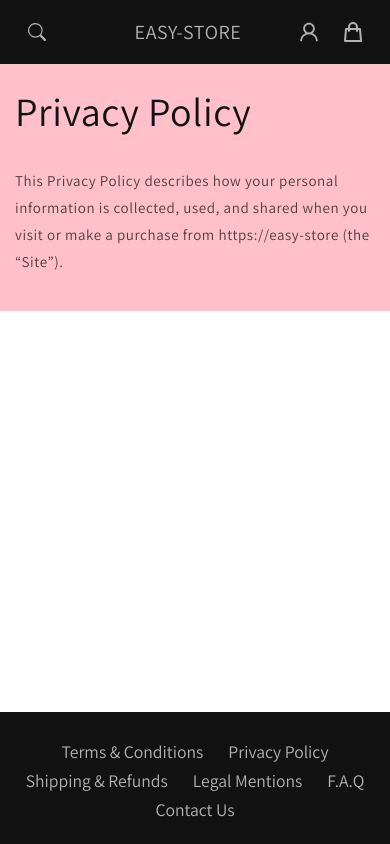
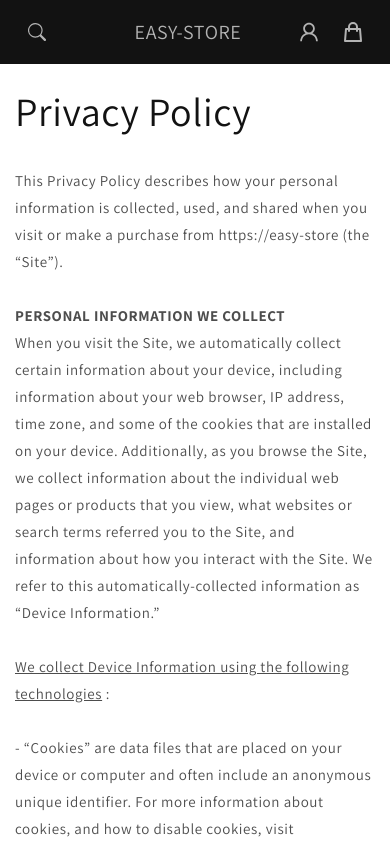
Before and after one commit to lletierce/easy-store-demo, a React (Create React App) app: page /privacy-policy in a window 390 px wide. Shown: the top 844 px of the page. Built offline with nearby package versions, Linux system fonts and the light colour scheme.

Commit message:
💄 F06b: LEGISLATION >PrivacyPolicyPage >Add responsive content text

```diff
--- a/src/components/pages/legislation/PrivacyPolicyPage.js
+++ b/src/components/pages/legislation/PrivacyPolicyPage.js
@@ -13,6 +13,85 @@ export default function PrivacyPolicyPage() {
             <div>
                 <p>
                 This Privacy Policy describes how your personal information is collected, used, and shared when you visit or make a purchase from https://easy-store (the “Site”).
+                <br/>
+                <br/>
+                <strong>PERSONAL INFORMATION WE COLLECT</strong>
+                <br/>
+                When you visit the Site, we automatically collect certain information about your device, including information about your web browser, IP address, time zone, and some of the cookies that are installed on your device. Additionally, as you browse the Site, we collect information about the individual web pages or products that you view, what websites or search terms referred you to the Site, and information about how you interact with the Site. We refer to this automatically-collected information as “Device Information.”
+                <br/>
+                <br/>
+                <u>We collect Device Information using the following technologies</u> :
+                <br/>
+                <br/>
+                - “Cookies” are data files that are placed on your device or computer and often include an anonymous unique identifier. For more information about cookies, and how to disable cookies, visit http://www.allaboutcookies.org.
+                <br/>
+                - “Log files” track actions occurring on the Site, and collect data including your IP address, browser type, Internet service provider, referring/exit pages, and date/time stamps.
+                <br/>
+                - “Web beacons,” “tags,” and “pixels” are electronic files used to record information about how you browse the Site.
+                <br/>
+                <br/>
+                Additionally when you make a purchase or attempt to make a purchase through the Site, we collect certain information from you, including your name, billing address, shipping address, payment information (including credit card numbers), email address, and phone number. We refer to this information as “Order Information.”
+                <br/>
+                <br/>
+                When we talk about “Personal Information” in this Privacy Policy, we are talking both about Device Information and Order Information.
+                <br/>
+                <br/>
+                <strong>HOW DO WE USE YOUR PERSONAL INFORMATION</strong>
+                <br/>
+                We use the Order Information that we collect generally to fulfill any orders placed through the Site (including processing your payment information, arranging for shipping, and providing you with invoices and/or order confirmations). Additionally, we use this Order Information to:
+                <br/>
+                Communicate with you;
+                <br/>
+                Screen our orders for potential risk or fraud; and
+                <br/>
+                When in line with the preferences you have shared with us, provide you with information or advertising relating to our products or services.
+                <br/>
+                <br/>
+                We use the Device Information that we collect to help us screen for potential risk and fraud (in particular, your IP address), and more generally to improve and optimize our Site (for example, by generating analytics about how our customers browse and interact with the Site, and to assess the success of our marketing and advertising campaigns).
+                <br/>
+                <br/>
+                We share your Personal Information with third parties to help us use your Personal Information, as described above. For example, we use undefined to power our online store--you can read more about how undefined uses your Personal Information here: https://www.undefined.com/legal/privacy. We also use Google Analytics to help us understand how our customers use the Site--you can read more about how Google uses your Personal Information here: https://www.google.com/intl/en/policies/privacy/. You can also opt-out of Google Analytics here: https://tools.google.com/dlpage/gaoptout.
+                <br/>
+                <br/>
+                Finally, we may also share your Personal Information to comply with applicable laws and regulations, to respond to a subpoena, search warrant or other lawful request for information we receive, or to otherwise protect our rights.
+                <br/>
+                <br/>
+                As described above, we use your Personal Information to provide you with targeted advertisements or marketing communications we believe may be of interest to you. For more information about how targeted advertising works, you can visit the Network Advertising Initiative’s (“NAI”) educational page at http://www.networkadvertising.org/understanding-online-advertising/how-does-it-work.
+                <br/>
+                <br/>
+                Additionally, you can opt out of some of these services by visiting the Digital Advertising Alliance’s opt-out portal at: http://optout.aboutads.info/.
+                <br/>
+                <br/>
+                <strong>DO NOT TRACK</strong>
+                <br/>
+                Please note that we do not alter our Site’s data collection and use practices when we see a Do Not Track signal from your browser.
+                <br/>
+                <br/>
+                <strong>YOUR RIGHTS</strong>
+                <br/>
+                If you are a European resident, you have the right to access personal information we hold about you and to ask that your personal information be corrected, updated, or deleted. If you would like to exercise this right, please contact us through the contact information below.
+                <br/>
+                Additionally, if you are a European resident we note that we are processing your information in order to fulfill contracts we might have with you (for example if you make an order through the Site), or otherwise to pursue our legitimate business interests listed above. Additionally, please note that your information will be transferred outside of Europe, including to Canada and the United States.
+                <br/>
+                <br/>
+                <strong>DATA RETENTION</strong>
+                <br/>
+                When you place an order through the Site, we will maintain your Order Information for our records unless and until you ask us to delete this information.
+                <br/>
+                <br/>
+                <strong>MINORS</strong>
+                <br/>
+                The Site is not intended for individuals under the age of 18.
+                <br/>
+                <br/>
+                <strong>CHANGES</strong>
+                <br/>
+                We may update this privacy policy from time to time in order to reflect, for example, changes to our practices or for other operational, legal or regulatory reasons.
+                <br/>
+                <br/>
+                <strong>CONTACT US</strong>
+                <br/>
+                For more information about our privacy practices, if you have questions, or if you would like to make a complaint, please contact us by e-mail at letierce.lo@gmail.com
                 </p>
             </div>
         </div>
@@ -31,7 +110,6 @@ const PrivacyPolicyPageStyled = styled.div`
 
 
     .content{
-        background: pink;
         max-width: 1200px;
         height: max-content;
 
```
